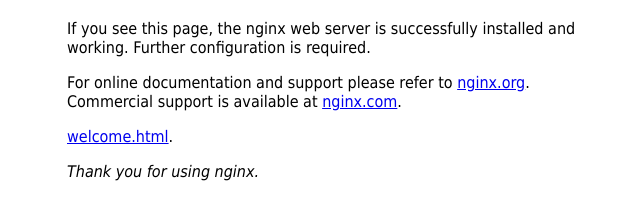
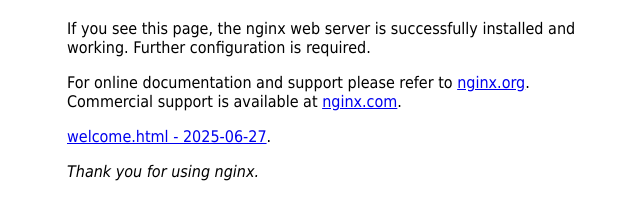
Before and after one commit to r3adm3/simple-nginx, a plain HTML site: page content/index.html in a window 1280 px wide. Shown: the part 62-282 px from the top of the page, without its empty margins (293-933 px from the left). Drawn offline with Linux system fonts and the light colour scheme.

Commit message:
feat: added date

```diff
--- a/content/index.html
+++ b/content/index.html
@@ -17,7 +17,7 @@
 <a href="http://nginx.org/">nginx.org</a>.<br/>
 Commercial support is available at
 <a href="http://nginx.com/">nginx.com</a>.</p>
-<a href="/welcome.html">welcome.html</a>.</p>
+<a href="/welcome.html">welcome.html - 2025-06-27</a>.</p>
 
 <p><em>Thank you for using nginx.</em></p>
 </body>
```
